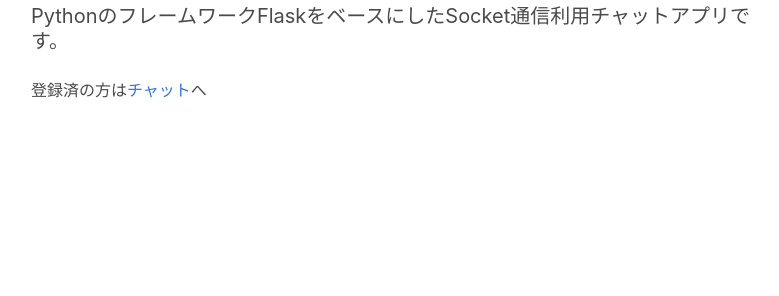
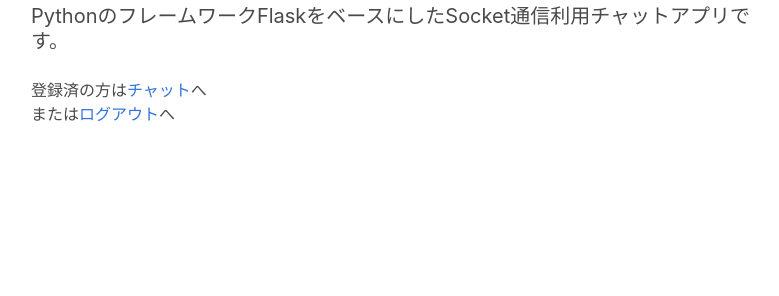
Before and after one commit to R2002/flask_chat, a Flask app: page / in a window 1280 px wide. Shown: the part 148-444 px from the top of the page, without its empty margins (237-1016 px from the left). Run offline with Flask 2, Linux system fonts and the light colour scheme; the visitor is signed in with stand-in values (Sample User, id 1).

Commit message:
Update index.html

```diff
--- a/app/flask_chat/templates/pages/index.html
+++ b/app/flask_chat/templates/pages/index.html
@@ -12,7 +12,8 @@
   </div>
   <div class="column is-8 is-offset-2">
     {% if current_user.is_authenticated %}
-    登録済の方は<a href="{{ url_for('chat.chat') }}">チャット</a>へ
+    登録済の方は<a href="{{ url_for('chat.chat') }}">チャット</a>へ<br>
+    または<a href="{{ url_for('auth.logout') }}">ログアウト</a>へ
     {% else %}
     未登録の方は<a href="{{ url_for('auth.register') }}">新規登録</a>へ<br>
     未ログインの方は<a href="{{ url_for('auth.login') }}">ログイン</a>へ
```
